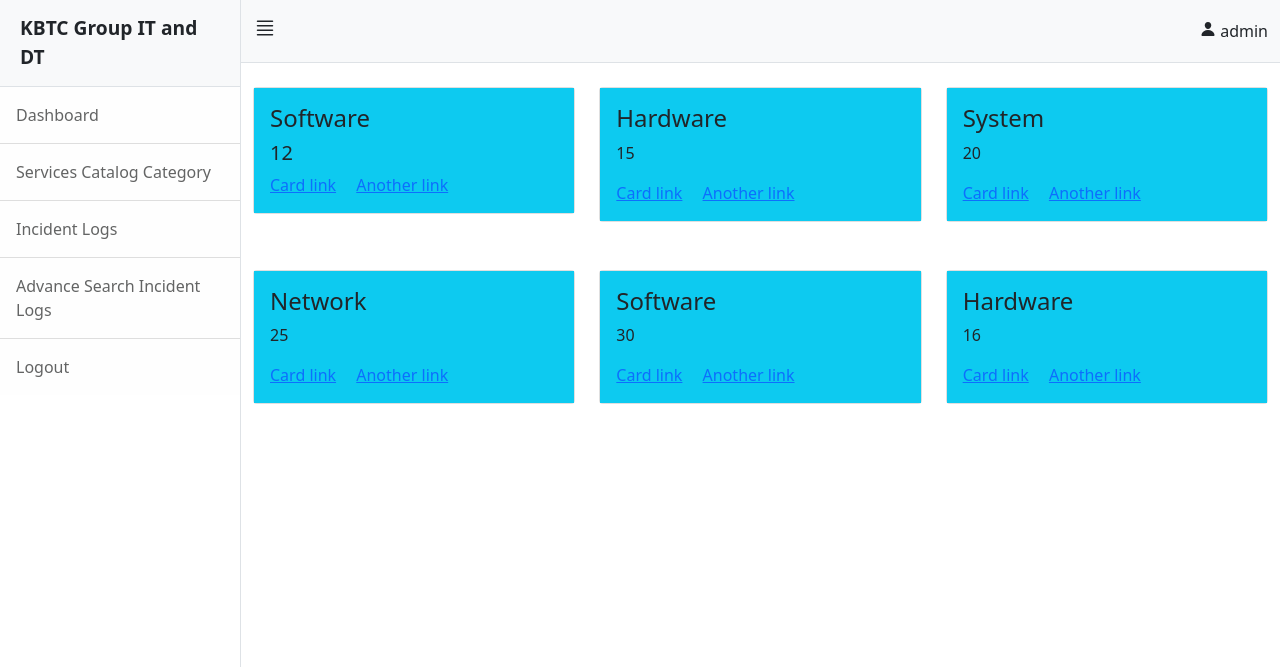
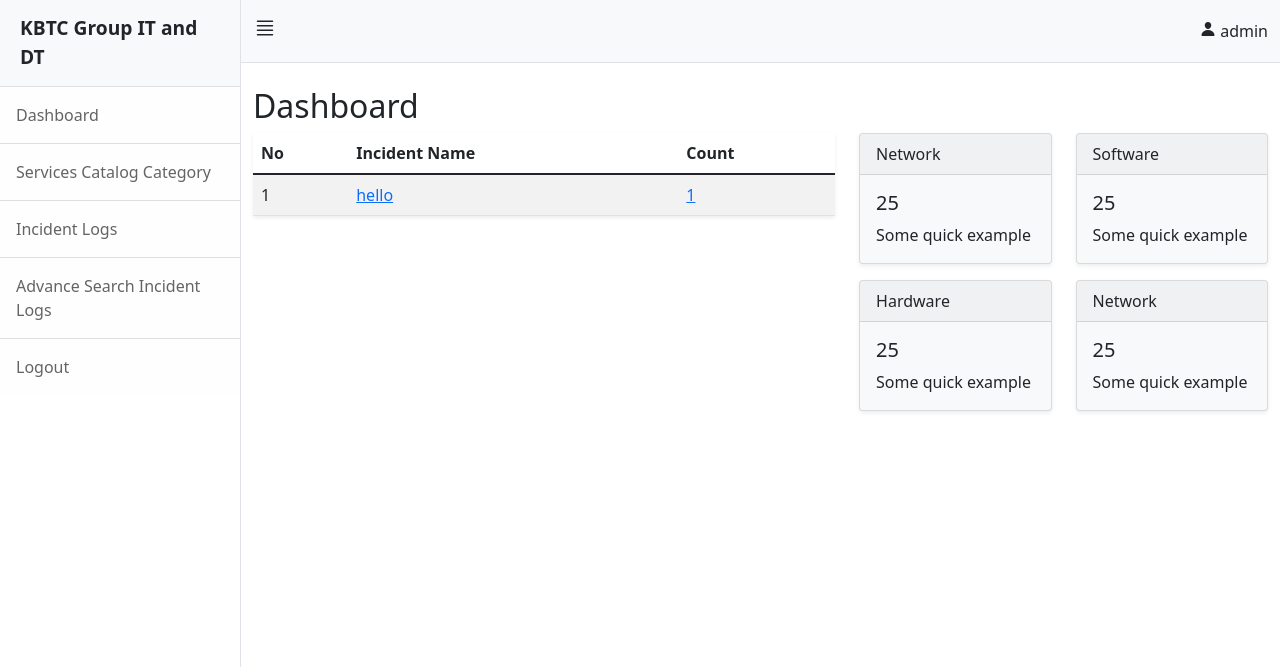
Before and after one commit to eugen3199/incident-logs-kbtc, a PHP site: page /user/index.php in a window 1280 px wide. Shown: the top 667 px of the page. Run offline with PHP 8.4, Linux system fonts and the light colour scheme; a user stored in the database is signed in; data comes from the database, SQL or seed files in the repository; some libraries are stand-ins or nearby versions.

Commit message:
Dashboard of user

```diff
--- a/user/index.php
+++ b/user/index.php
@@ -16,87 +16,107 @@
         <!-- Page content-->
         <div class="container-fluid">
             <br>
+            <h2> Dashboard </h2>
 
             <div class="row">
-                <div class="col-md-4 col-xs-12">
-                    <div class="card">
-                        <div class="card-body bg-info">
-                            <h4 class="card-title">Software</h4>
-                            <h5 class="card-text"><i class="fa-brands fa-uncharted"></i>12</h5>
-                            <a href="#" class="card-link">Card link</a>
-                            <a href="#" class="card-link">Another link</a>
+                <div class="col-md-7">
+                <table class="shadow-sm table table-striped table-hover display table-responsive" id="example">
+
+                    <thead>
+                            <tr>
+                                <th>No</th>
+                                <th>Incident Name</th>
+                                <th>Count</th>
+                            </tr>
+                    </thead>
+                    <tbody>
+                    <?php
+                                $sql = "SELECT * FROM incident WHERE status=1";
+                                $result = mysqli_query($connect,$sql);
+                                $number_row = mysqli_num_rows($result);
+                                $number = 0;
+
+                                if($number_row > 0){
+                                    $titles = [];
+                                    $scid = [];
+                                    $cid = [];
+                                    $inid = [];
+                                    foreach($result as $key=>$value){
+                                        $count_id=$value['id'];
+                                        $sql = "SELECT * FROM logs WHERE incident_id='$count_id'";
+                                        $result1 = mysqli_query($connect,$sql);
+                                        $number_row1 = mysqli_num_rows($result1);
+                                        $artmp =[   'count'=>$number_row1,
+                                                    'scid'=>$value['sub_cat_id'],
+                                                    'cid'=>$value['cat_id'],
+                                                    'inid'=>$value['id']
+                                                ];
+                                        $titles[$value['title']]=$artmp;
+                                    }
+                                    arsort($titles);
+                                    foreach ($titles as $key => $value) {
+
+                                        ?>
+                            <tr>
+                                <td><?php echo ++$number; ?></td>
+                                <td><a href="solution.php?sub_id=<?php echo $value['scid']; ?>&&cat_id=<?php echo $value['cid'] ?>&&incident_id=<?php echo $value['inid'] ?>">
+
+                                        <?php echo $key; ?> <a></td>
+                                <td><a href="#">
+                                        <?php echo $value['count']; ?> <a></td>
+                            </tr>
+                            <?php
+                                        }
+                                    }
+
+                            ?>
+
+                        </tbody>
+                </table>
+
+                </div>
+
+                <div class="col-md-5">
+                    <div class="row">
+                        <div class="col-sm-6">
+                        <div class="shadow-sm card bg-light mb-3" style="max-width: 18rem;">
+                            <div class="card-header">Network</div>
+                                <div class="card-body">
+                                    <h5 class="card-title">25</h5>
+                                    <p class="card-text">Some quick example</p>
                                 </div>
                             </div>
                         </div>
 
-                <div class="col-md-4 col-xs-12">
-                    <div class="card">
-                        <div class="card-body bg-info">
-                            <h4 class="card-title">Hardware</h4>
-                            <p class="card-text">15</p>
-                            <a href="#" class="card-link">Card link</a>
-                            <a href="#" class="card-link">Another link</a>
+                        <div class="col-sm-6">
+                        <div class="shadow-sm card bg-light mb-3" style="max-width: 18rem;">
+                            <div class="card-header">Software</div>
+                                <div class="card-body">
+                                    <h5 class="card-title">25</h5>
+                                    <p class="card-text">Some quick example</p>
                                 </div>
                             </div>
                         </div>
 
-                <div class="col-md-4 col-xs-12">
-                    <div class="card">
-                        <div class="card-body bg-info">
-                            <h4 class="card-title">System</h4>
-                            <p class="card-text">20</p>
-                            <a href="#" class="card-link">Card link</a>
-                            <a href="#" class="card-link">Another link</a>
+                        <div class="col-sm-6">
+                        <div class="shadow-sm card bg-light mb-3" style="max-width: 18rem;">
+                            <div class="card-header">Hardware</div>
+                                <div class="card-body">
+                                    <h5 class="card-title">25</h5>
+                                    <p class="card-text">Some quick example</p>
                                 </div>
                             </div>
                         </div>
 
-
-
-
-            </div>
-
-            <br> <br>
-
-            <div class="row">
-            <div class="col-md-4 col-xs-12">
-                    <div class="card">
-                        <div class="card-body bg-info">
-                            <h4 class="card-title">Network</h4>
-                            <p class="card-text">25</p>
-                            <a href="#" class="card-link">Card link</a>
-                            <a href="#" class="card-link">Another link</a>
-                        </div>
-                    </div>
-                </div>
-
-                <div class="col-md-4 col-xs-12">
-                    <div class="card">
-                        <div class="card-body bg-info">
-                            <h4 class="card-title">Software</h4>
-                            <p class="card-text">30</p>
-                            <a href="#" class="card-link">Card link</a>
-                            <a href="#" class="card-link">Another link</a>
-                        </div>
-                    </div>
-                </div>
-
-                 <div class="col-md-4 col-xs-12">
-                    <div class="card">
-                        <div class="card-body bg-info">
-                            <h4 class="card-title">Hardware</h4>
-                            <p class="card-text">16</p>
-                            <a href="#" class="card-link">Card link</a>
-                            <a href="#" class="card-link">Another link</a>
+                        <div class="col-sm-6">
+                        <div class="shadow-sm card bg-light mb-3" style="max-width: 18rem;">
+                            <div class="card-header">Network</div>
+                                <div class="card-body">
+                                    <h5 class="card-title">25</h5>
+                                    <p class="card-text">Some quick example</p>
                                 </div>
                             </div>
                         </div>
                     </div>
-
                 </div>
             </div>
-</div>
-
-<?php
-            include "footer.php";
-        ?>
```
Lines whose indentation alone changed are shown as unchanged.
